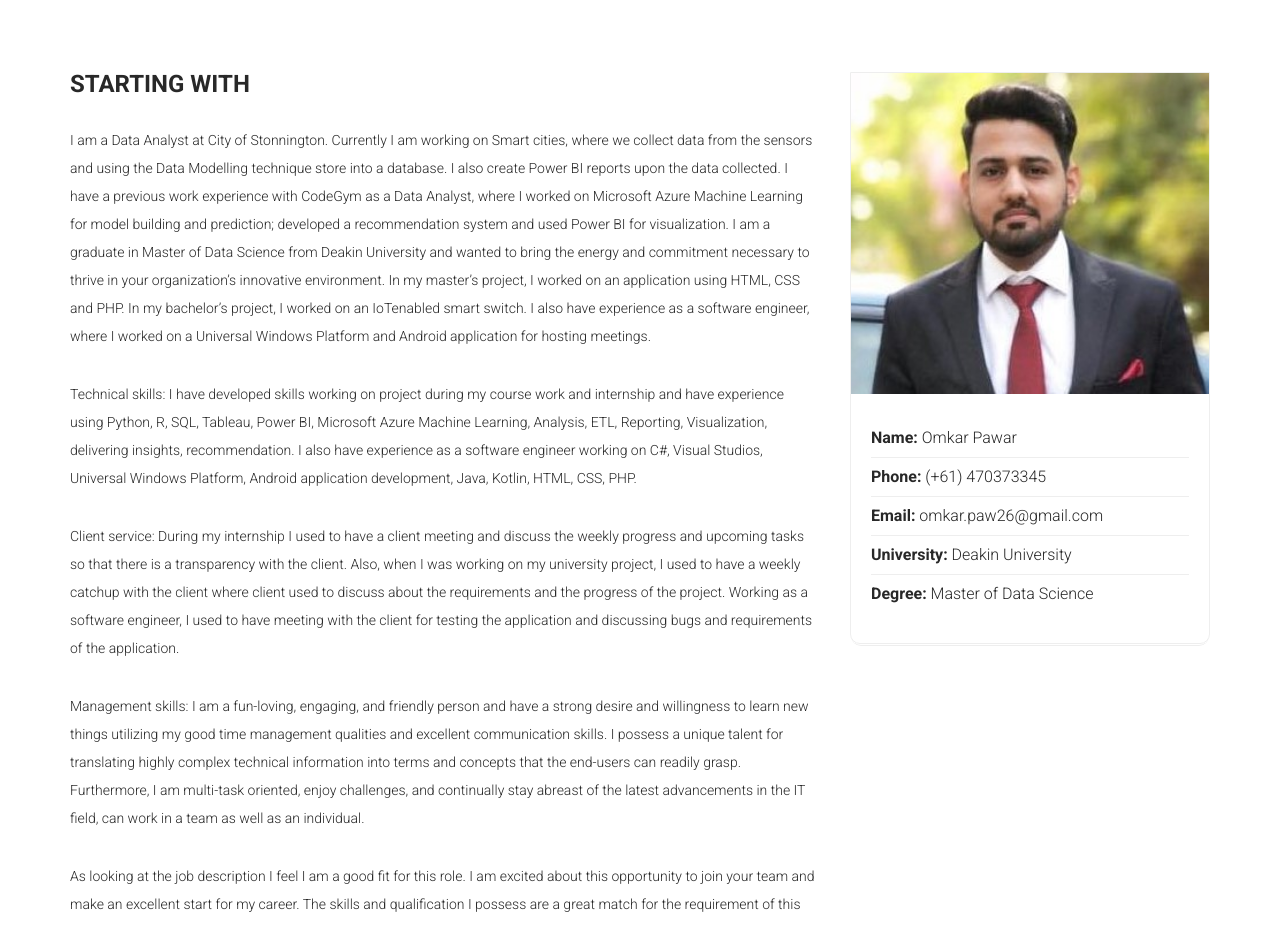
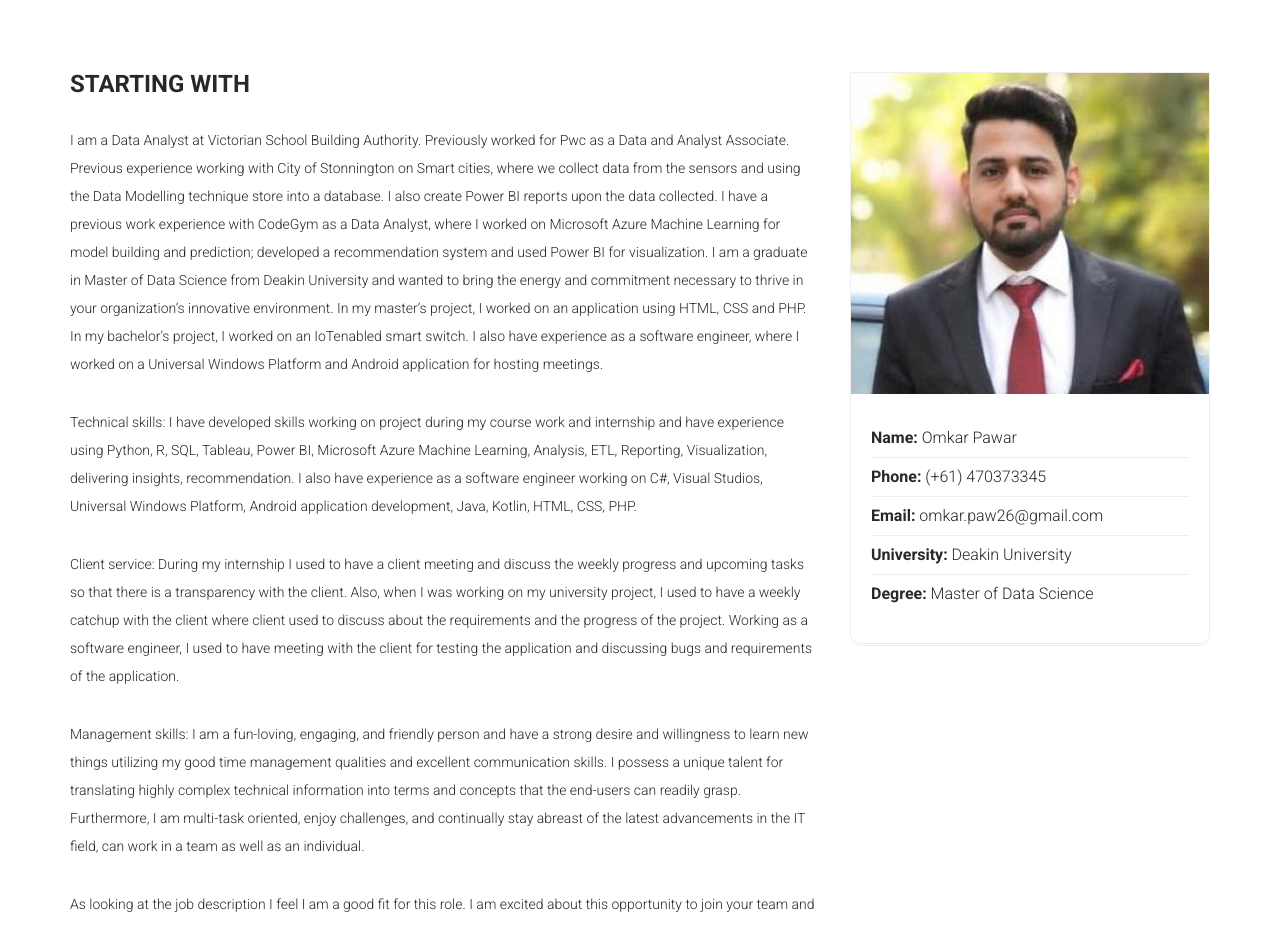
Before and after one commit to omkarappristine/Omipawar, a plain HTML site: page index.html in a window 1280 px wide. Shown: the part 1040-1966 px from the top of the page. Drawn offline with Linux system fonts and the light colour scheme.

Commit message:
Update index.html

```diff
--- a/index.html
+++ b/index.html
@@ -121,7 +121,7 @@
 
             <div class="short-info wow fadeInUp">
               <h3>Starting with</h3>
-		    <p>I am a Data Analyst at City of Stonnington. Currently I am working on Smart cities, where we collect data from the sensors and using the Data Modelling technique store into a database. I also create Power BI reports upon the data collected. I have a previous work experience with
+		    <p>I am a Data Analyst at Victorian School Building Authority. Previously worked for Pwc as a Data and Analyst Associate. Previous experience working with City of Stonnington on Smart cities, where we collect data from the sensors and using the Data Modelling technique store into a database. I also create Power BI reports upon the data collected. I have a previous work experience with
 CodeGym as a Data Analyst, where I worked on Microsoft Azure Machine Learning for model building and prediction;
 developed a recommendation system and used Power BI for visualization. I am a graduate
 in Master of Data Science from Deakin University and wanted to bring the energy and commitment
```
